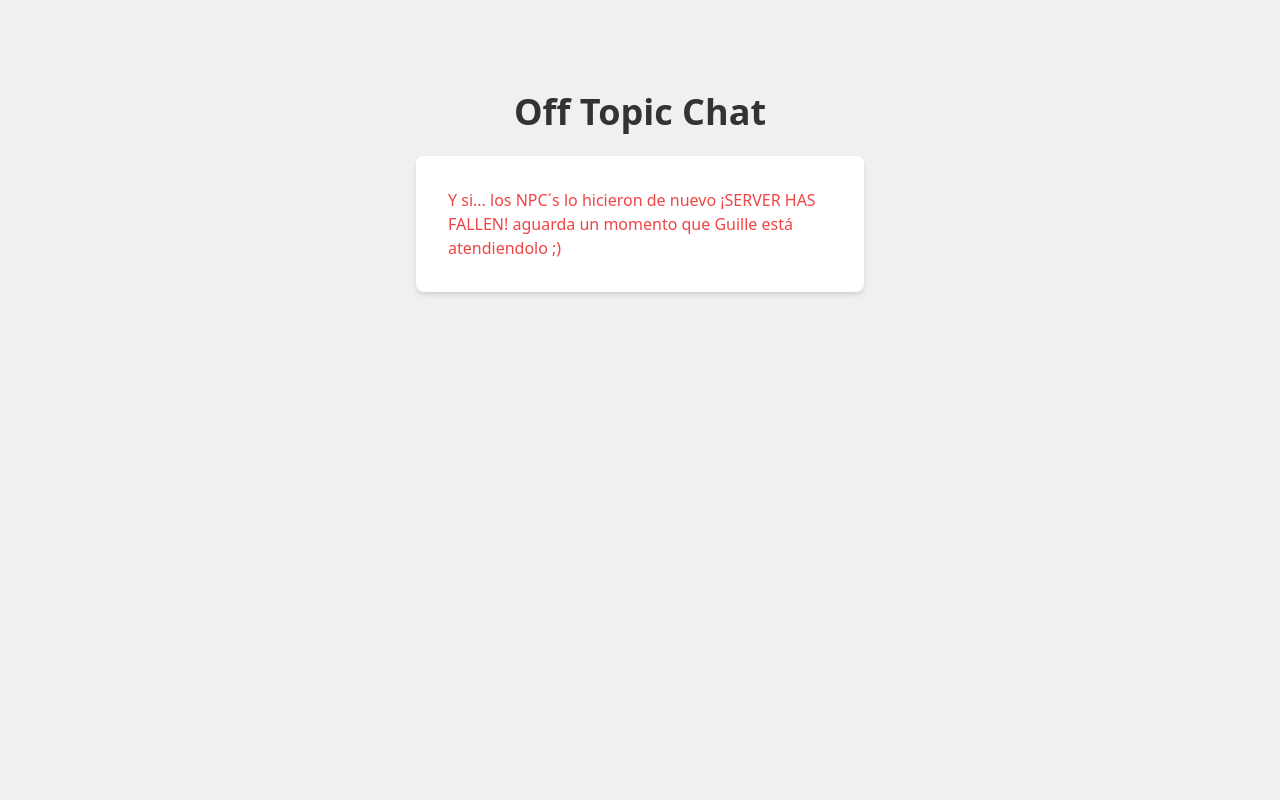
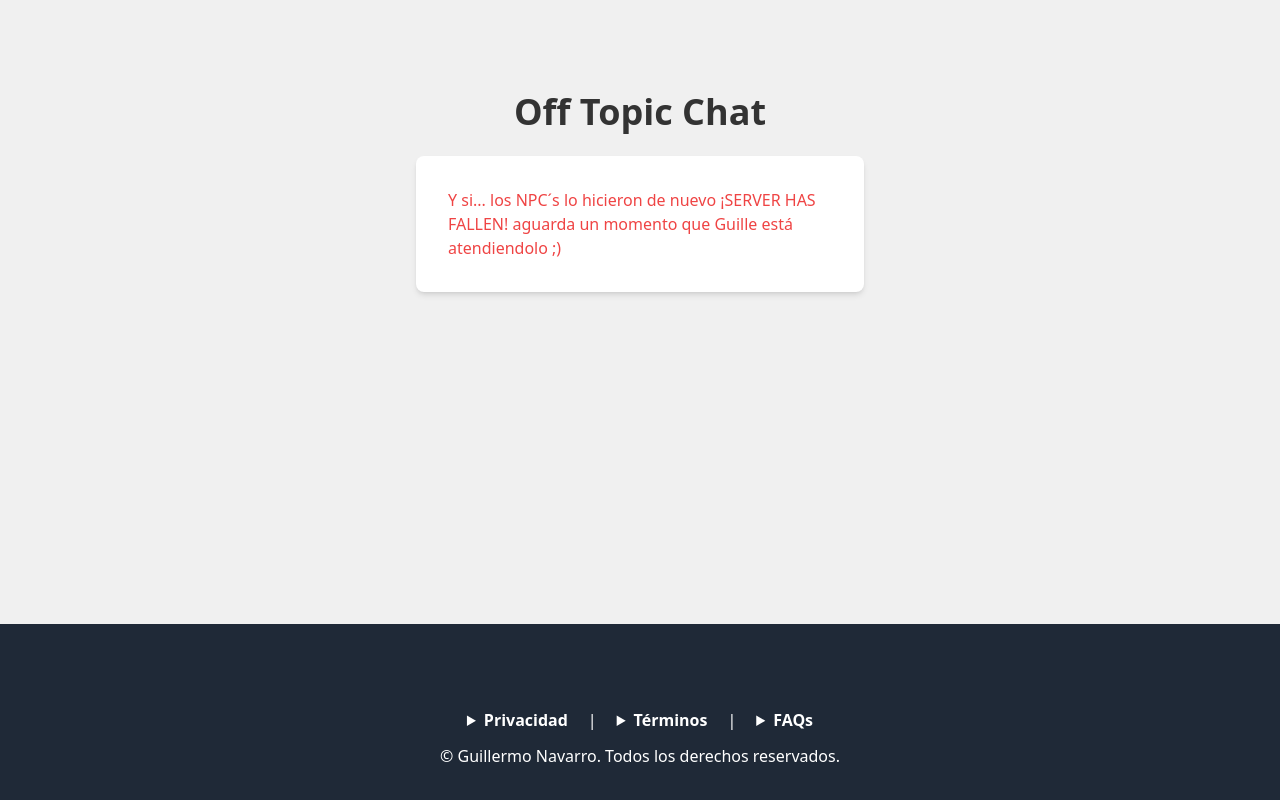
Before and after one commit to BasiliscX/Off-Topic-chat-app, a React (Create React App) app in the folder frontend/: page / in a window 1280 px wide. Shown: the part 248-1048 px from the top of the page. Before the commit the page ends 840 px from the top, so only its background shows below. Built offline with nearby package versions, Linux system fonts and the light colour scheme; no server answers.

Commit message:
added footer with relevant information

```diff
--- a/frontend/src/App.js
+++ b/frontend/src/App.js
@@ -2,6 +2,7 @@
 import React, { Suspense } from 'react';
 import Header from './components/Header';
 import ThemeToggle from './components/ThemeToggle';
+import Footer from './components/Footer';
 
 const Chat = React.lazy(() => import('./features/chat/Chat'));
 
@@ -15,6 +16,7 @@ function App() {
           <Chat />
         </Suspense>
       </div>
+      <Footer />
     </div>
   );
 }
--- /dev/null
+++ b/frontend/src/components/Footer.js
@@ -0,0 +1,66 @@
+// src/components/Footer.js
+import React from 'react';
+
+const Footer = () => {
+  return (
+    <footer className="bg-gray-800 text-white py-8 px-4 mt-8">
+      <div className="container mx-auto text-center">
+        <div className="flex justify-center mb-4">
+          <a className="mx-2" href="https://www.linkedin.com/in/guillermo-navarro-61a4a5263/" target="_blank" rel="noopener noreferrer">
+            <i className="fab fa-linkedin-in"></i>
+          </a>
+          <a className="mx-2" href="https://www.youtube.com/@Lapreguntafalopa" target="_blank" rel="noopener noreferrer">
+            <i className="fab fa-youtube"></i>
+          </a>
+        </div>
+        <div className="flex flex-col md:flex-row justify-center mb-3">
+          <details className="text-white mx-2">
+            <summary>Privacidad</summary>
+            <p className="text-left mt-2 text-gray-300">
+              Este chat no requiere registro ni inicio de sesión. No se guardan datos personales ni se utiliza caché para almacenar información. Solo se persisten los mensajes enviados en el chat.
+              <br/><br/>
+              <strong>Información Recopilada:</strong> Los mensajes enviados son almacenados en una base de datos para permitir la visualización por otros usuarios.
+              <br/><br/>
+              <strong>Protección de la Información:</strong> Se implementan medidas de seguridad básicas para proteger la integridad de los mensajes almacenados.
+              <br/><br/>
+              <strong>Divulgación a Terceros:</strong> No se comparte ninguna información almacenada con terceros.
+            </p>
+          </details>
+          <span className="px-3 hidden md:block">|</span>
+          <details className="text-white mx-2">
+            <summary>Términos</summary>
+            <p className="text-left mt-2 text-gray-300">
+              El uso de este chat implica la aceptación de que los mensajes enviados serán visibles para todos los usuarios.
+              <br/><br/>
+              <strong>Cookies:</strong> No se utilizan cookies para almacenar datos de los usuarios.
+              <br/><br/>
+              <strong>Licencia y Derechos de Autor:</strong> No se reclaman derechos de autor sobre los mensajes enviados por los usuarios. No se permite enlazar este chat a otros sitios sin autorización previa.
+            </p>
+          </details>
+          <span className="px-3 hidden md:block">|</span>
+          <details className="text-white mx-2">
+            <summary>FAQs</summary>
+            <p className="text-left mt-2 text-gray-300">
+              <strong>¿Cómo puedo colaborar con el proyecto?</strong>
+              <br/>
+              Puedes colaborar visitando el repositorio en GitHub, haciendo un fork y enviando tus contribuciones a través de pull requests.
+              <br/><br/>
+              <strong>¿Qué variables de entorno son necesarias?</strong>
+              <br/>
+              Las variables de entorno necesarias pueden ser solicitadas al desarrollador principal del proyecto.
+              <br/><br/>
+              <strong>¿Dónde puedo enviar sugerencias o consultas?</strong>
+              <br/>
+              Puedes utilizar la mensajería de GitHub para cualquier sugerencia o consulta.
+              <br/><br/>
+              <a className="text-white underline" href="https://github.com/BasiliscX/Off-Topic-chat-app" target="_blank" rel="noopener noreferrer">Repositorio del proyecto en GitHub</a>
+            </p>
+          </details>
+        </div>
+        <p className="m-0">&copy; <a className="text-white font-weight-bold" href="https://guillermo-navarro.vercel.app/" target="_blank" rel="noopener noreferrer">Guillermo Navarro</a>. Todos los derechos reservados.</p>
+      </div>
+    </footer>
+  );
+};
+
+export default Footer;
--- a/frontend/src/components/Header.js
+++ b/frontend/src/components/Header.js
@@ -38,9 +38,9 @@ const Header = () => {
       {isOpen && (
         <nav className="header-menu">
           <ul className="flex flex-col space-y-4 p-4">
-            {/* <li><a href="#home">Inicio</a></li>
-            <li><a href="#about">Acerca de</a></li>
-            <li><a href="#contact">Contacto</a></li> */}
+            <li><a href="#home">proximamente 1</a></li>
+            <li><a href="#about">proximamente 2</a></li>
+            <li><a href="#contact">proximamente 3 ;)</a></li>
           </ul>
         </nav>
       )}
--- a/frontend/src/index.css
+++ b/frontend/src/index.css
@@ -153,3 +153,43 @@ input::placeholder {
     opacity: 1;
     transition: max-height var(--transition-duration) ease-in, opacity var(--transition-duration) ease-in;
 }
+
+/* Estilos para el footer */
+footer {
+    background-color: var(--color-bg-dark);
+    color: var(--color-text-dark);
+    padding: 2rem 1rem;
+    margin-top: 2rem;
+  }
+
+  footer a {
+    color: var(--color-text-dark);
+    transition: color var(--transition-duration);
+  }
+
+  footer a:hover {
+    color: var(--color-text-light);
+  }
+
+  footer details summary {
+    cursor: pointer;
+    font-weight: bold;
+  }
+
+  footer details summary:hover {
+    text-decoration: underline;
+  }
+
+  footer details[open] p {
+    margin-top: 0.5rem;
+  }
+
+  footer .fab {
+    font-size: 1.5rem;
+    margin: 0 0.5rem;
+  }
+
+  footer .flex {
+    justify-content: center;
+    align-items: center;
+  }
```
